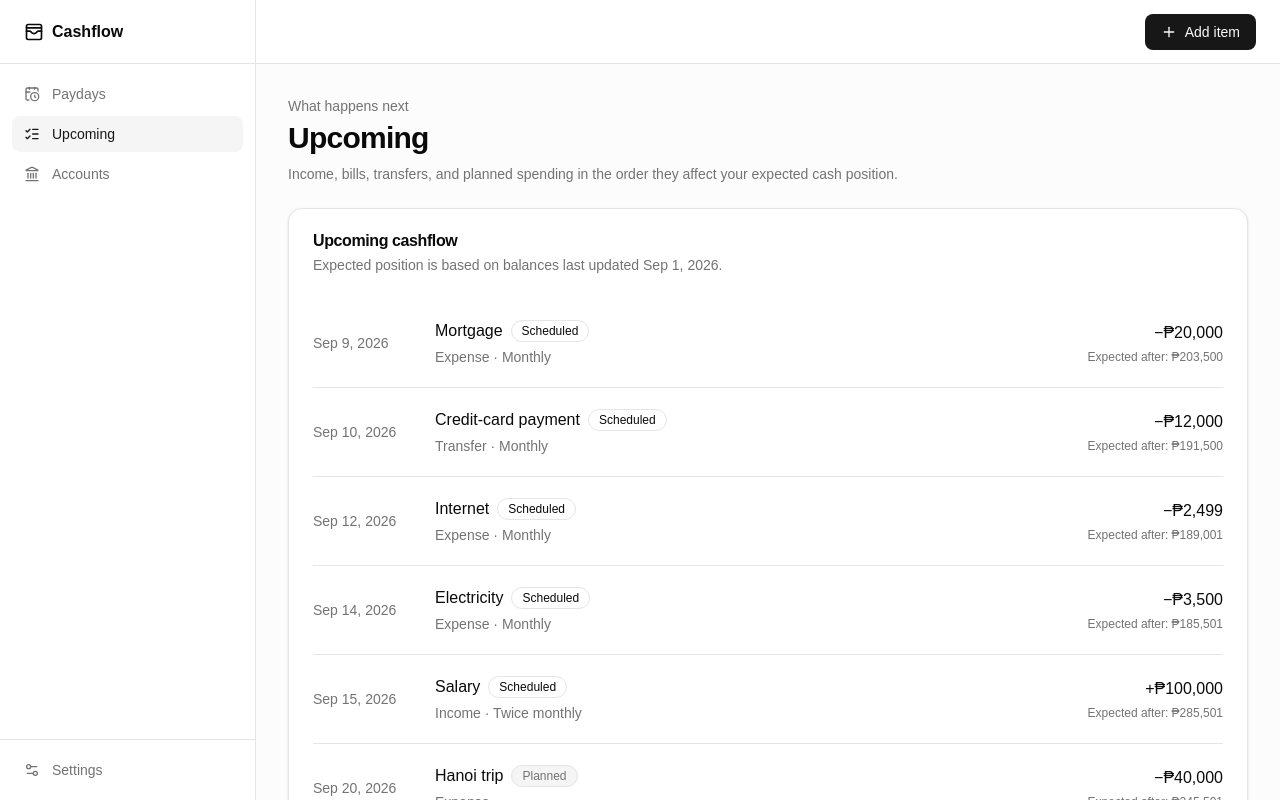
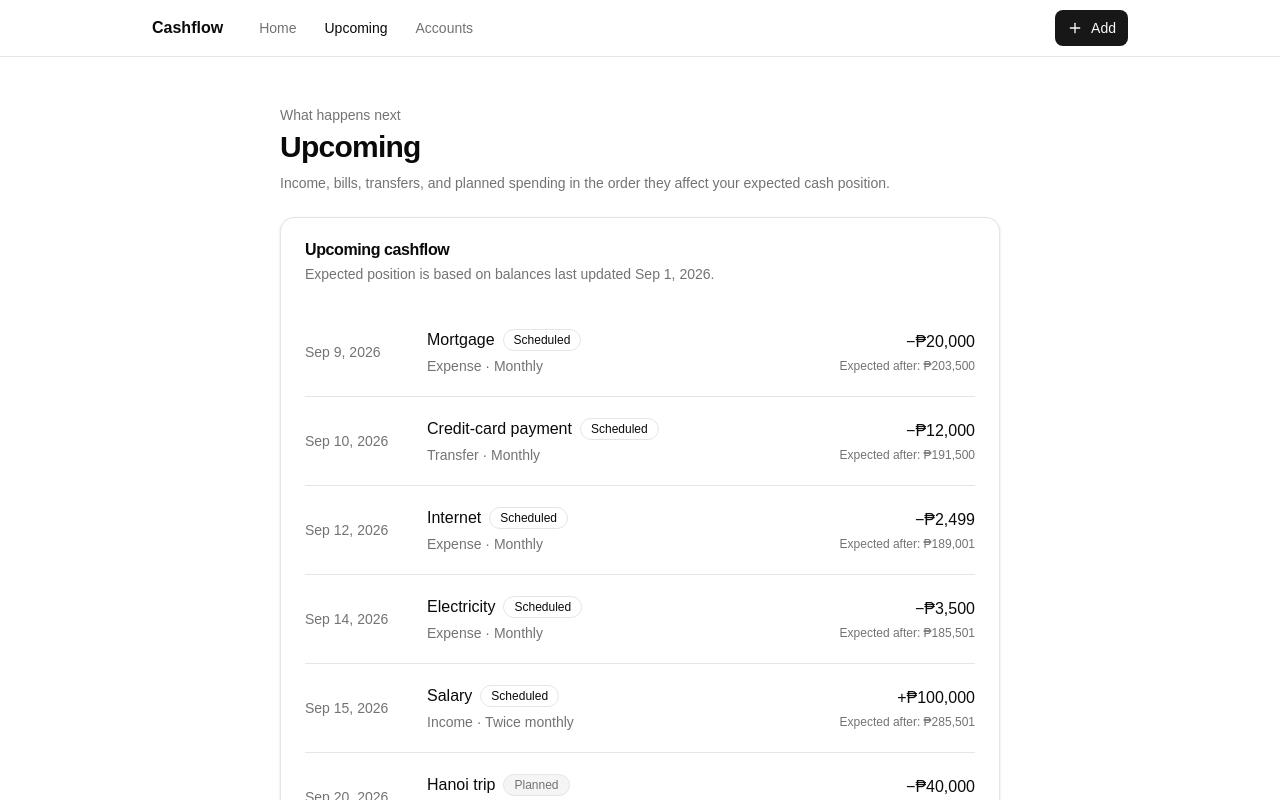
Before and after one commit to stanxaf/cashflow, a Next.js app: page /upcoming in a window 1280 px wide. Shown: the top 800 px of the page. Built offline with nearby package versions, Linux system fonts and the light colour scheme.

Commit message:
Simplify app shell to minimal header navigation

```diff
--- a/src/components/app-shell.tsx
+++ b/src/components/app-shell.tsx
@@ -2,60 +2,67 @@
 
 import Link from "next/link";
 import { usePathname } from "next/navigation";
-import { CalendarClock, Landmark, ListChecks, Plus, Settings2, WalletCards } from "lucide-react";
+import { Plus } from "lucide-react";
 import { cn } from "@/lib/utils";
 
 const navItems = [
-  { href: "/paydays", label: "Paydays", icon: CalendarClock },
-  { href: "/upcoming", label: "Upcoming", icon: ListChecks },
-  { href: "/accounts", label: "Accounts", icon: Landmark },
+  { href: "/paydays", label: "Home" },
+  { href: "/upcoming", label: "Upcoming" },
+  { href: "/accounts", label: "Accounts" },
 ];
 
 export function AppShell({ children }: { children: React.ReactNode }) {
   const pathname = usePathname();
 
   return (
-    <div className="min-h-screen bg-muted/30">
-      <aside className="fixed inset-y-0 left-0 z-30 hidden w-64 border-r bg-background lg:flex lg:flex-col">
-        <div className="flex h-16 items-center border-b px-6">
-          <Link href="/paydays" className="flex items-center gap-2 font-semibold">
-            <WalletCards className="h-5 w-5" /> Cashflow
-          </Link>
-        </div>
-        <nav className="flex-1 space-y-1 p-3">
-          {navItems.map(({ href, label, icon: Icon }) => {
+    <div className="min-h-screen bg-background">
+      <header className="sticky top-0 z-20 border-b bg-background/95 backdrop-blur">
+        <div className="mx-auto flex h-14 w-full max-w-5xl items-center gap-6 px-4 sm:px-6">
+          <Link href="/paydays" className="shrink-0 font-semibold">Cashflow</Link>
+
+          <nav className="hidden items-center gap-1 sm:flex">
+            {navItems.map(({ href, label }) => {
               const active = pathname.startsWith(href);
               return (
-              <Link key={href} href={href} className={cn("flex items-center gap-3 rounded-md px-3 py-2 text-sm text-muted-foreground hover:bg-accent hover:text-accent-foreground", active && "bg-accent text-accent-foreground font-medium")}>
-                <Icon className="h-4 w-4" /> {label}
+                <Link
+                  key={href}
+                  href={href}
+                  className={cn(
+                    "rounded-md px-3 py-2 text-sm text-muted-foreground hover:text-foreground",
+                    active && "text-foreground font-medium"
+                  )}
+                >
+                  {label}
                 </Link>
               );
             })}
           </nav>
-        <div className="border-t p-3">
-          <Link href="/settings" className="flex items-center gap-3 rounded-md px-3 py-2 text-sm text-muted-foreground hover:bg-accent hover:text-accent-foreground">
-            <Settings2 className="h-4 w-4" /> Settings
+
+          <Link
+            href="/items/new"
+            className="ml-auto inline-flex h-9 items-center justify-center gap-2 rounded-md bg-primary px-3 text-sm font-medium text-primary-foreground hover:bg-primary/90"
+          >
+            <Plus className="h-4 w-4" />
+            <span className="hidden sm:inline">Add</span>
           </Link>
         </div>
-      </aside>
+      </header>
 
-      <div className="lg:pl-64">
-        <header className="sticky top-0 z-20 flex h-16 items-center justify-between border-b bg-background/95 px-4 backdrop-blur sm:px-6">
-          <Link href="/paydays" className="font-semibold lg:hidden">Cashflow</Link>
-          <div className="hidden lg:block" />
-          <Link href="/items/new" className="inline-flex h-9 items-center justify-center gap-2 rounded-md bg-primary px-4 text-sm font-medium text-primary-foreground hover:bg-primary/90">
-            <Plus className="h-4 w-4" /> Add item
-          </Link>
-        </header>
-        <main className="mx-auto w-full max-w-5xl p-4 pb-24 sm:p-6 lg:p-8">{children}</main>
-      </div>
+      <main className="mx-auto w-full max-w-3xl px-4 py-8 pb-24 sm:px-6 sm:py-12">{children}</main>
 
-      <nav className="fixed inset-x-0 bottom-0 z-30 grid grid-cols-3 border-t bg-background lg:hidden">
-        {navItems.map(({ href, label, icon: Icon }) => {
+      <nav className="fixed inset-x-0 bottom-0 z-30 grid grid-cols-3 border-t bg-background sm:hidden">
+        {navItems.map(({ href, label }) => {
           const active = pathname.startsWith(href);
           return (
-            <Link key={href} href={href} className={cn("flex min-h-16 flex-col items-center justify-center gap-1 text-xs text-muted-foreground", active && "text-foreground font-medium")}>
-              <Icon className="h-5 w-5" /> {label}
+            <Link
+              key={href}
+              href={href}
+              className={cn(
+                "flex min-h-14 items-center justify-center text-sm text-muted-foreground",
+                active && "font-medium text-foreground"
+              )}
+            >
+              {label}
             </Link>
           );
         })}
```
Lines whose indentation alone changed are shown as unchanged.
